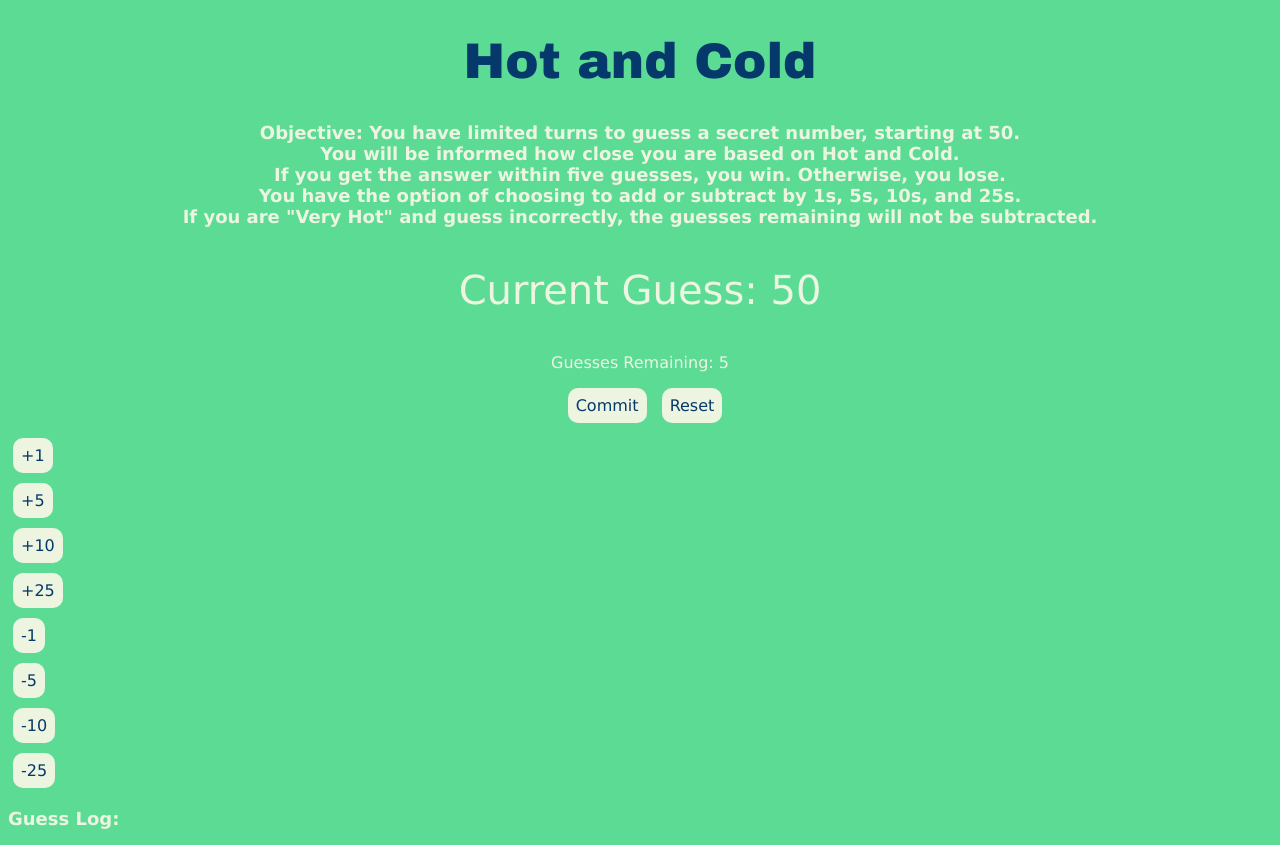
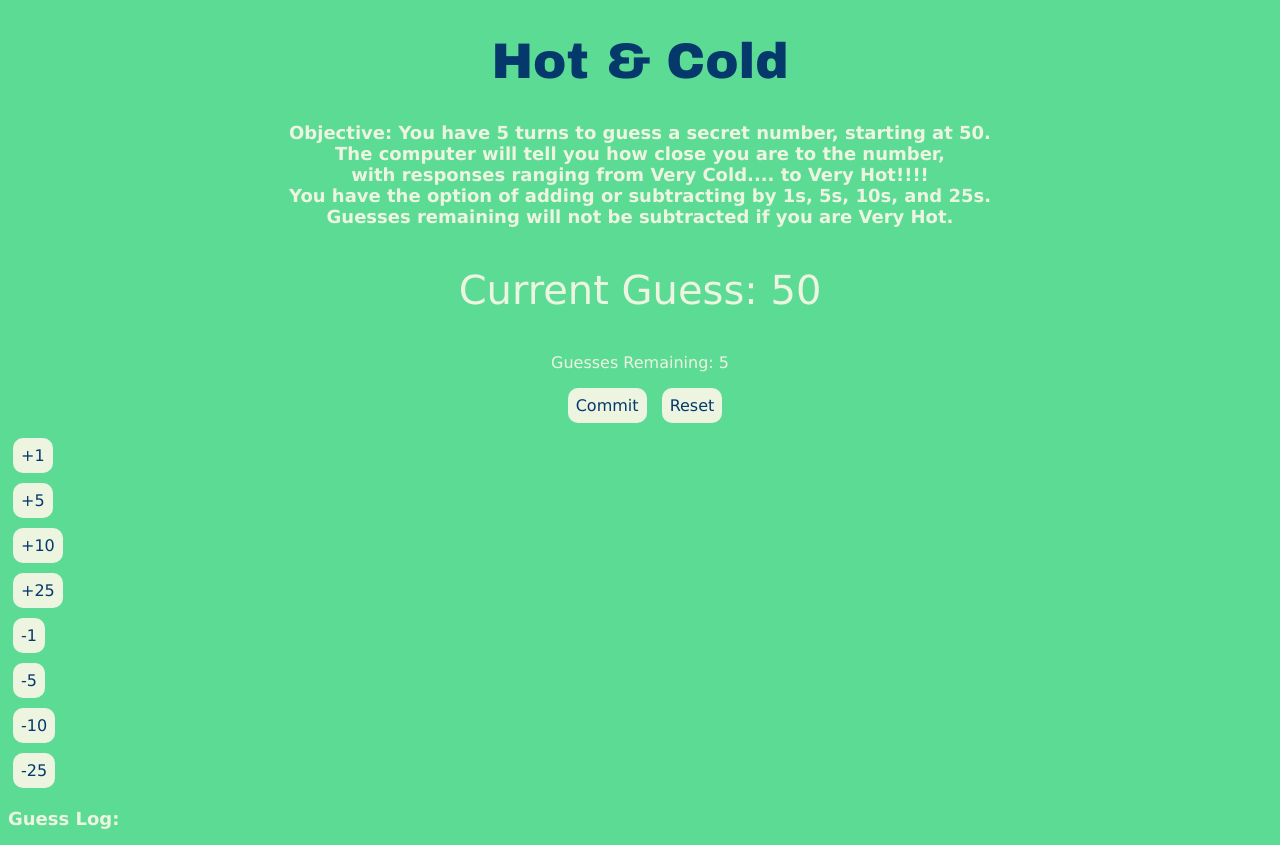
Before and after one commit to helenq2006/jsprogram, a plain HTML site: page index.html in a window 1280 px wide. Drawn offline with Linux system fonts and the light colour scheme.

Commit message:
edit text

```diff
--- a/index.html
+++ b/index.html
@@ -8,16 +8,16 @@
 </head>
 
 <body>
-    <h1>Hot and Cold</h1>
-    <h2>Objective: You have limited turns to guess a secret number, starting at 50.
+    <h1>Hot & Cold</h1>
+    <h2>Objective: You have 5 turns to guess a secret number, starting at 50.
         <br>
-        You will be informed how close you are based on Hot and Cold.
+        The computer will tell you how close you are to the number,
         <br>
-        If you get the answer within five guesses, you win. Otherwise, you lose.
+        with responses ranging from Very Cold.... to Very Hot!!!!
         <br>
-        You have the option of choosing to add or subtract by 1s, 5s, 10s, and 25s.
+        You have the option of adding or subtracting by 1s, 5s, 10s, and 25s.
         <br>
-        If you are "Very Hot" and guess incorrectly, the guesses remaining will not be subtracted.
+        Guesses remaining will not be subtracted if you are Very Hot.
     </h2>
 
     <!--display-->
@@ -43,7 +43,7 @@
     </div>
 </div>
 
-<div class="subtract-buttons">
+        <div class="subtract-buttons">
     <button id="sub1">-1</button>
     <button id="sub5">-5</button>
     <button id="sub10">-10</button>
```
